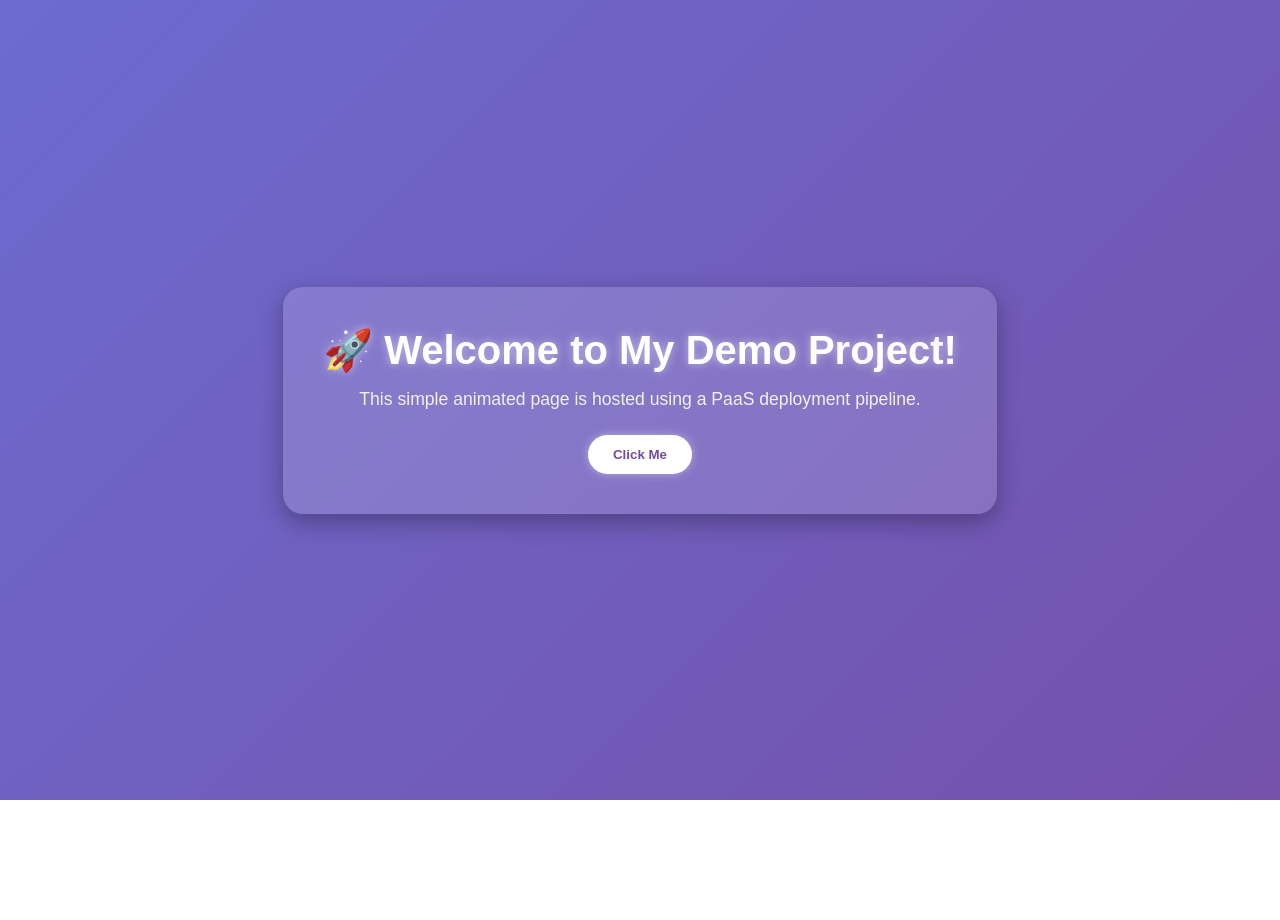
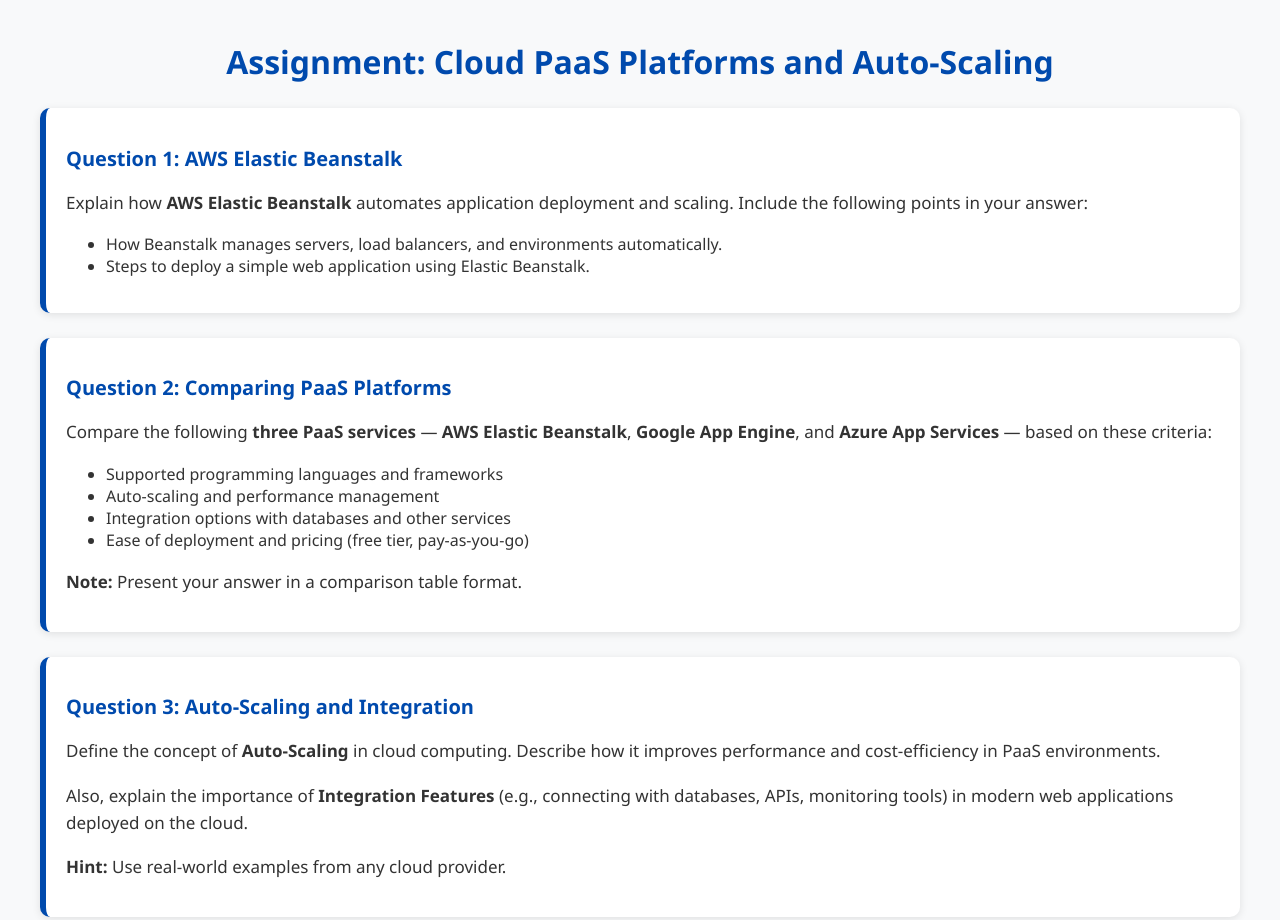
Before and after one commit to RISHABH-567/Beanstalk, a website: page public/index.html in a window 1280 px wide. Before the commit the page ends 800 px from the top, so only its background shows below. Drawn offline with Linux system fonts and the light colour scheme.

Commit message:
Restore Assignment

```diff
--- a/public/index.html
+++ b/public/index.html
@@ -1,95 +1,81 @@
 <!DOCTYPE html>
 <html lang="en">
 <head>
-  <meta charset="UTF-8" />
-  <meta name="viewport" content="width=device-width, initial-scale=1.0" />
-  <title>Demo Project</title>
+<meta charset="UTF-8">
+<meta name="viewport" content="width=device-width, initial-scale=1.0">
+<title>PaaS Assignment - Cloud Platforms</title>
 <style>
-    * {
-      margin: 0;
-      padding: 0;
-      box-sizing: border-box;
-      font-family: "Poppins", sans-serif;
+  body {
+    font-family: 'Segoe UI', Arial, sans-serif;
+    background-color: #f8f9fa;
+    margin: 40px;
+    color: #333;
   }
-
-    body {
-      height: 100vh;
-      display: flex;
-      justify-content: center;
-      align-items: center;
-      background: linear-gradient(135deg, #667eea, #764ba2);
-      color: #fff;
-      overflow: hidden;
-      animation: gradientShift 8s ease infinite alternate;
-      background-size: 200% 200%;
+  h1 {
+    text-align: center;
+    color: #004aad;
   }
-
-    @keyframes gradientShift {
-      0% {
-        background-position: left;
+  .question {
+    background: #ffffff;
+    border-left: 6px solid #004aad;
+    border-radius: 10px;
+    box-shadow: 0 2px 8px rgba(0,0,0,0.1);
+    padding: 20px;
+    margin: 25px 0;
   }
-      100% {
-        background-position: right;
+  .question h2 {
+    color: #004aad;
+    font-size: 20px;
   }
-    }
-
-    .container {
-      text-align: center;
-      padding: 40px;
-      background: rgba(255, 255, 255, 0.15);
-      border-radius: 20px;
-      box-shadow: 0 8px 25px rgba(0, 0, 0, 0.3);
-      animation: fadeIn 1.5s ease-in;
-    }
-
-    h1 {
-      font-size: 2.5em;
-      margin-bottom: 15px;
-      text-shadow: 0 0 10px rgba(255, 255, 255, 0.5);
-    }
-
-    p {
-      font-size: 1.1em;
-      margin-bottom: 25px;
-      color: #f0f0f0;
-    }
-
-    .btn {
-      background-color: #fff;
-      color: #764ba2;
-      border: none;
-      padding: 12px 25px;
-      border-radius: 30px;
-      cursor: pointer;
-      transition: 0.3s ease;
-      font-weight: 600;
-      box-shadow: 0 0 10px rgba(255, 255, 255, 0.4);
-    }
-
-    .btn:hover {
-      background-color: #764ba2;
-      color: #fff;
-      transform: scale(1.1);
-      box-shadow: 0 0 20px rgba(255, 255, 255, 0.6);
-    }
-
-    @keyframes fadeIn {
-      from {
-        opacity: 0;
-        transform: translateY(40px);
-      }
-      to {
-        opacity: 1;
-        transform: translateY(0);
-      }
+  .question p {
+    font-size: 17px;
+    line-height: 1.6;
   }
 </style>
 </head>
 <body>
-  <div class="container">
-    <h1>🚀 Welcome to My Demo Project!</h1>
-    <p>This simple animated page is hosted using a PaaS deployment pipeline.</p>
-    <button class="btn">Click Me</button>
+
+<h1>Assignment: Cloud PaaS Platforms and Auto-Scaling</h1>
+
+<div class="question">
+  <h2>Question 1: AWS Elastic Beanstalk</h2>
+  <p>
+    Explain how <b>AWS Elastic Beanstalk</b> automates application deployment and scaling.
+    Include the following points in your answer:
+  </p>
+  <ul>
+    <li>How Beanstalk manages servers, load balancers, and environments automatically.</li>
+    <li>Steps to deploy a simple web application using Elastic Beanstalk.</li>
+  </ul>
 </div>
+
+<div class="question">
+  <h2>Question 2: Comparing PaaS Platforms</h2>
+  <p>
+    Compare the following <b>three PaaS services</b> — <b>AWS Elastic Beanstalk</b>, <b>Google App Engine</b>,
+    and <b>Azure App Services</b> — based on these criteria:
+  </p>
+  <ul>
+    <li>Supported programming languages and frameworks</li>
+    <li>Auto-scaling and performance management</li>
+    <li>Integration options with databases and other services</li>
+    <li>Ease of deployment and pricing (free tier, pay-as-you-go)</li>
+  </ul>
+  <p><b>Note:</b> Present your answer in a comparison table format.</p>
+</div>
+
+<div class="question">
+  <h2>Question 3: Auto-Scaling and Integration</h2>
+  <p>
+    Define the concept of <b>Auto-Scaling</b> in cloud computing. Describe how it improves
+    performance and cost-efficiency in PaaS environments.
+  </p>
+  <p>
+    Also, explain the importance of <b>Integration Features</b> (e.g., connecting with databases,
+    APIs, monitoring tools) in modern web applications deployed on the cloud.
+  </p>
+  <p><b>Hint:</b> Use real-world examples from any cloud provider.</p>
+</div>
+
 </body>
 </html>
```
Lines whose indentation alone changed are shown as unchanged.
